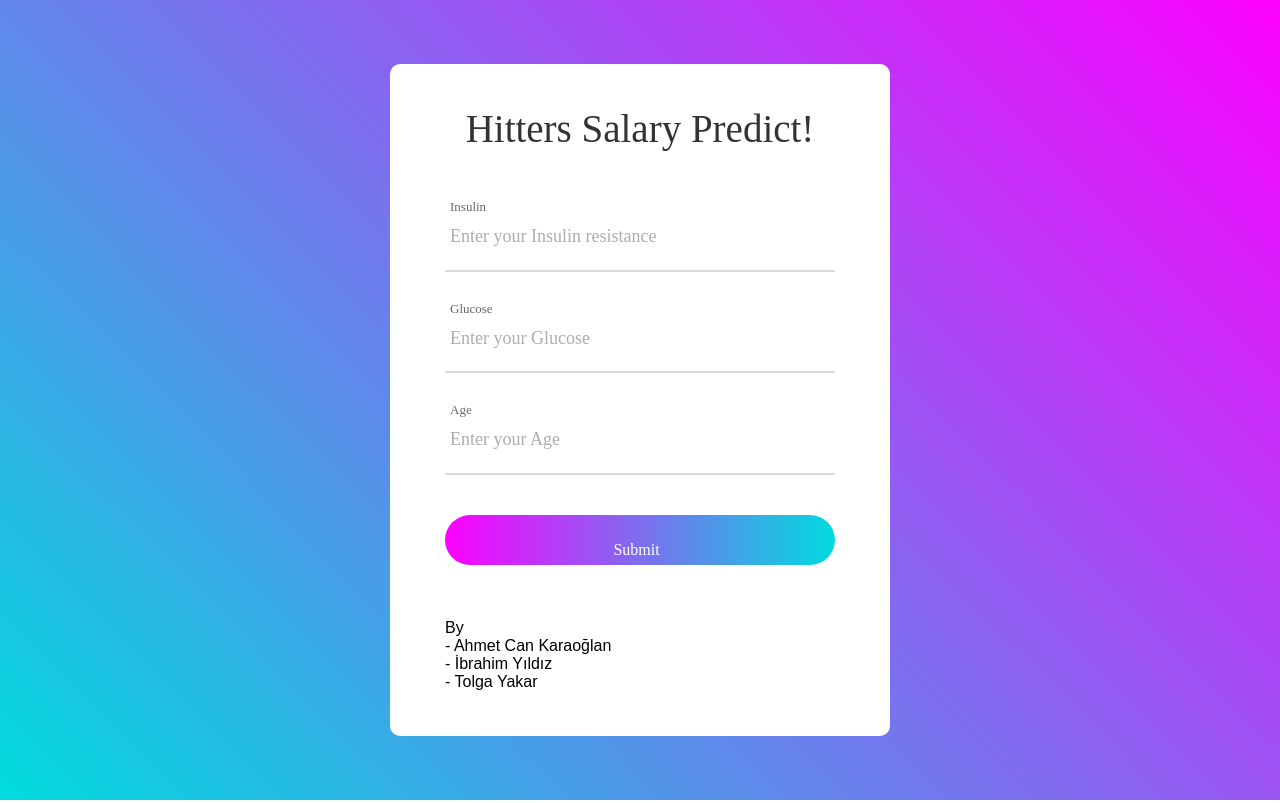
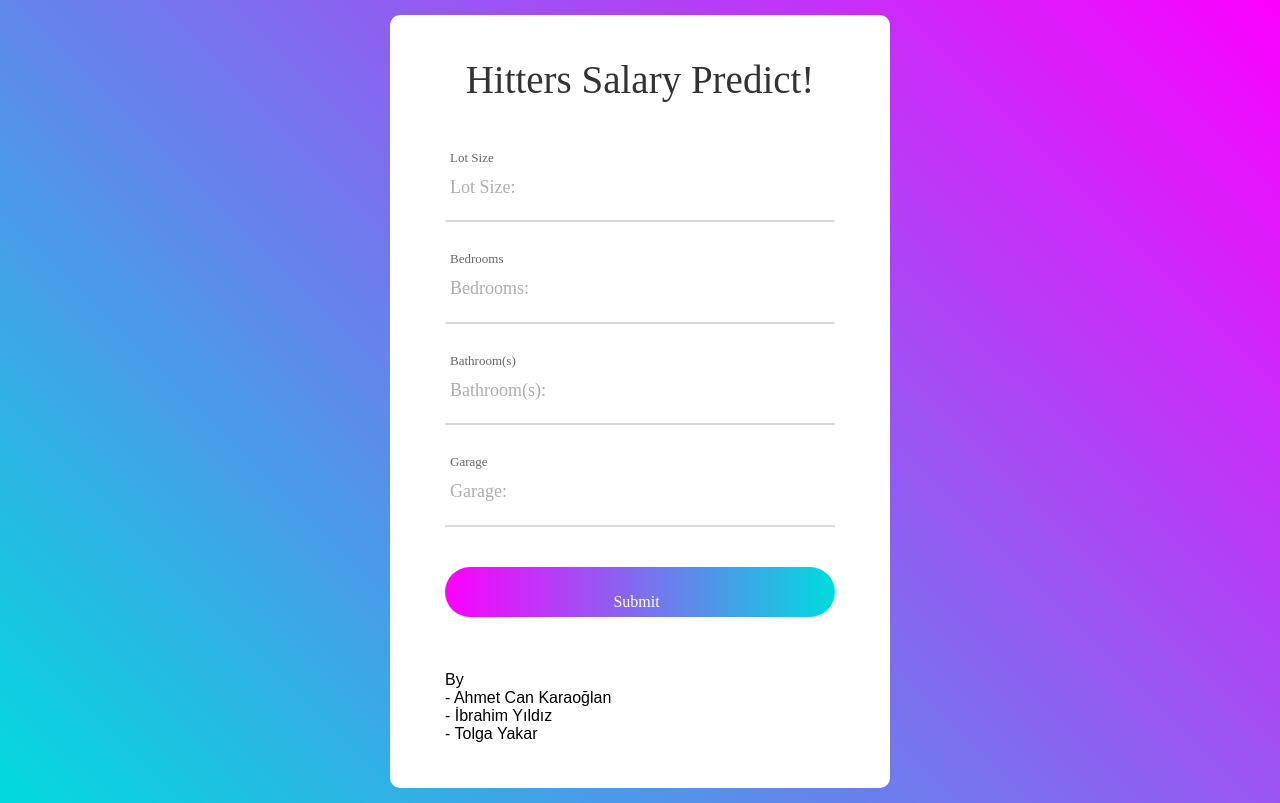
Before and after one commit to ibrahimYldzz/Model-Deployment, a Flask app: page / in a window 1280 px wide. Run offline with Flask 2, Linux system fonts and the light colour scheme; parts of the project's set-up code (start-up, migrations or seed data) failed here and were passed over; some web fonts are replaced.

Commit message:
Update template.html

```diff
--- a/templates/template.html
+++ b/templates/template.html
@@ -3566,20 +3566,26 @@ textarea.input100 {
 				</span>
 
 				<div class="wrap-input100 validate-input">
-					<span class="label-input100">Insulin</span>
-					<input class="input100" type="text" name="Insulin" placeholder="Enter your Insulin resistance" required="required">
+					<span class="label-input100">Lot Size</span>
+					<input class="input100" type="text" name="Lot Size" placeholder="Lot Size:" required="required">
 					<span class="focus-input100"></span>
 				</div>
 
 				<div class="wrap-input100 validate-input">
-					<span class="label-input100">Glucose</span>
-					<input class="input100" type="text" name="Glucose" placeholder="Enter your Glucose" required="required">
+					<span class="label-input100">Bedrooms</span>
+					<input class="input100" type="text" name="Bedrooms" placeholder="Bedrooms:" required="required">
 					<span class="focus-input100"></span>
 				</div>
 
 				<div class="wrap-input100 validate-input">
-					<span class="label-input100">Age</span>
-					<input class="input100" type="text" name="Age" placeholder="Enter your Age" required="required">
+					<span class="label-input100">Bathroom(s)</span>
+					<input class="input100" type="text" name="Bathrooms" placeholder="Bathroom(s):" required="required">
+					<span class="focus-input100"></span>
+				</div>
+
+				<div class="wrap-input100 validate-input">
+					<span class="label-input100">Garage</span>
+					<input class="input100" type="text" name="Garage" placeholder="Garage:" required="required">
 					<span class="focus-input100"></span>
 				</div>
 
```
